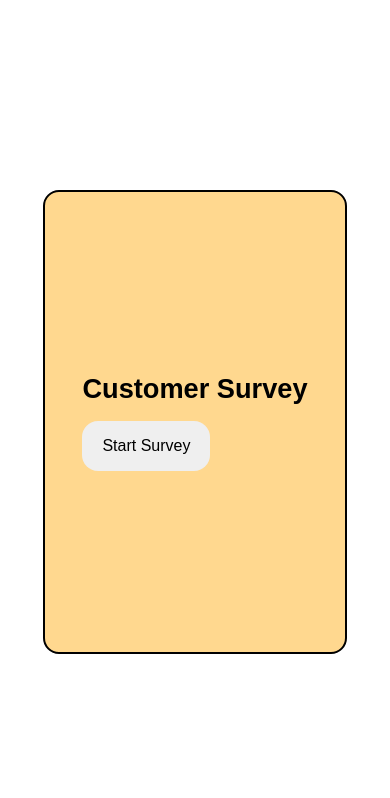
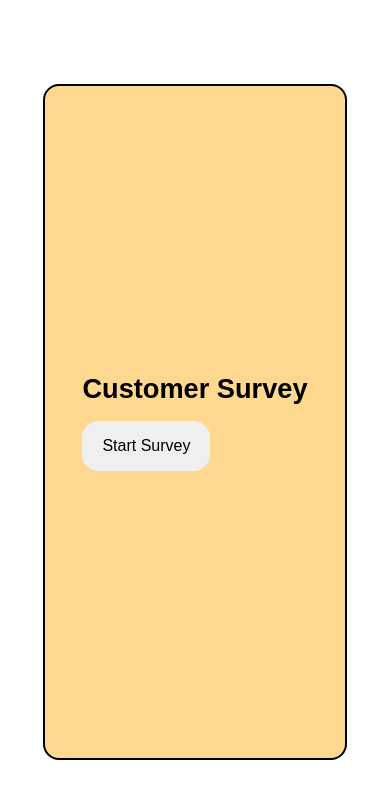
Before and after one commit to sagarkashyap21/survey-app, a React (Create React App) app: page / in a window 390 px wide. Shown: the top 798 px of the page. Built offline with nearby package versions, Linux system fonts and the light colour scheme.

Commit message:
fourth commit

```diff
--- a/src/App.css
+++ b/src/App.css
@@ -132,7 +132,7 @@ height: 80vh;
 }
   }
 
-  @media screen and (max-width: 425px )  {
+  @media screen and (max-width: 425px )   {
     .container{
       width: 78vw;
       height: 55vh;
@@ -159,6 +159,11 @@ height: 80vh;
       width: 5rem;
     }
   }
+  @media screen and (max-width: 425px ) {
+    .container{
+      height: 80vh;
+    }
+  }
   @media screen and (max-width: 375px ) {
     .btn {
       width: 4rem;
```
